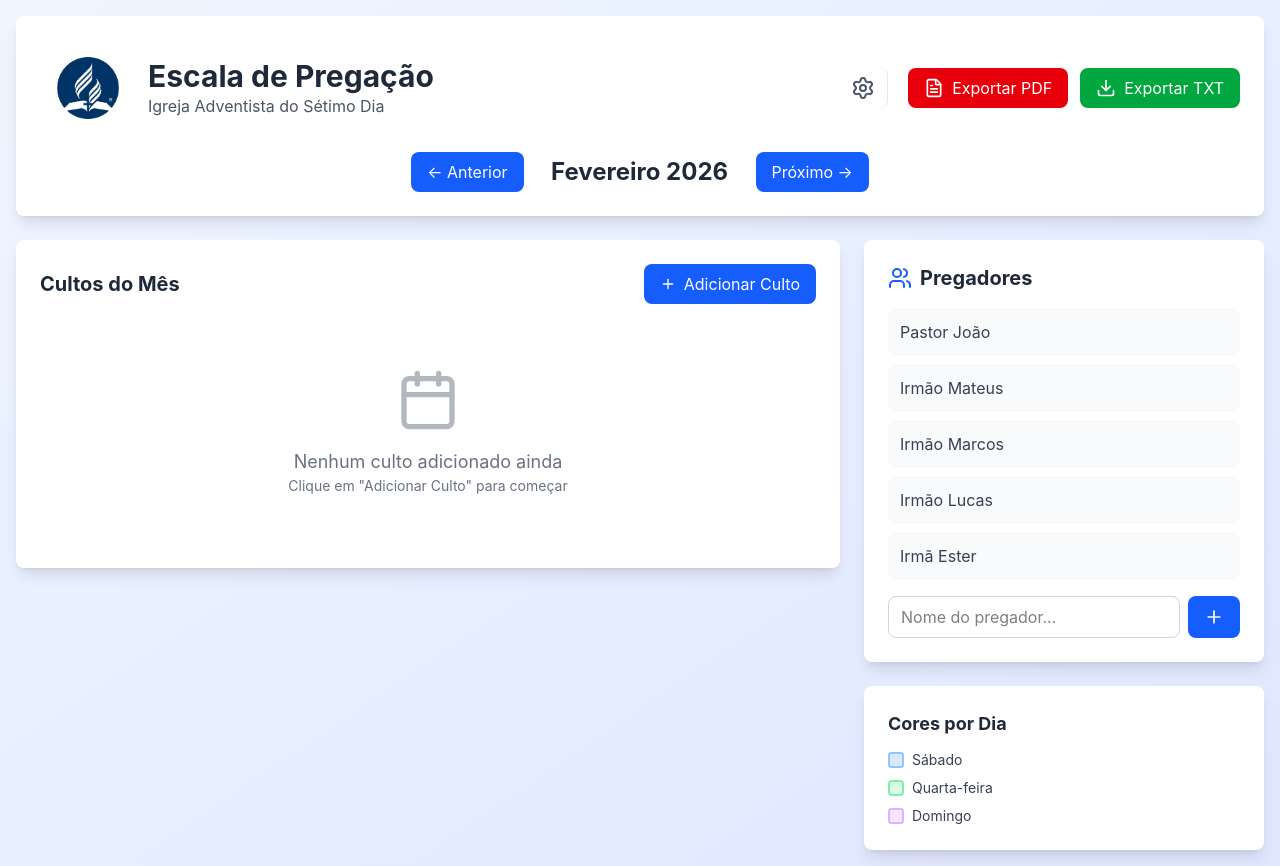
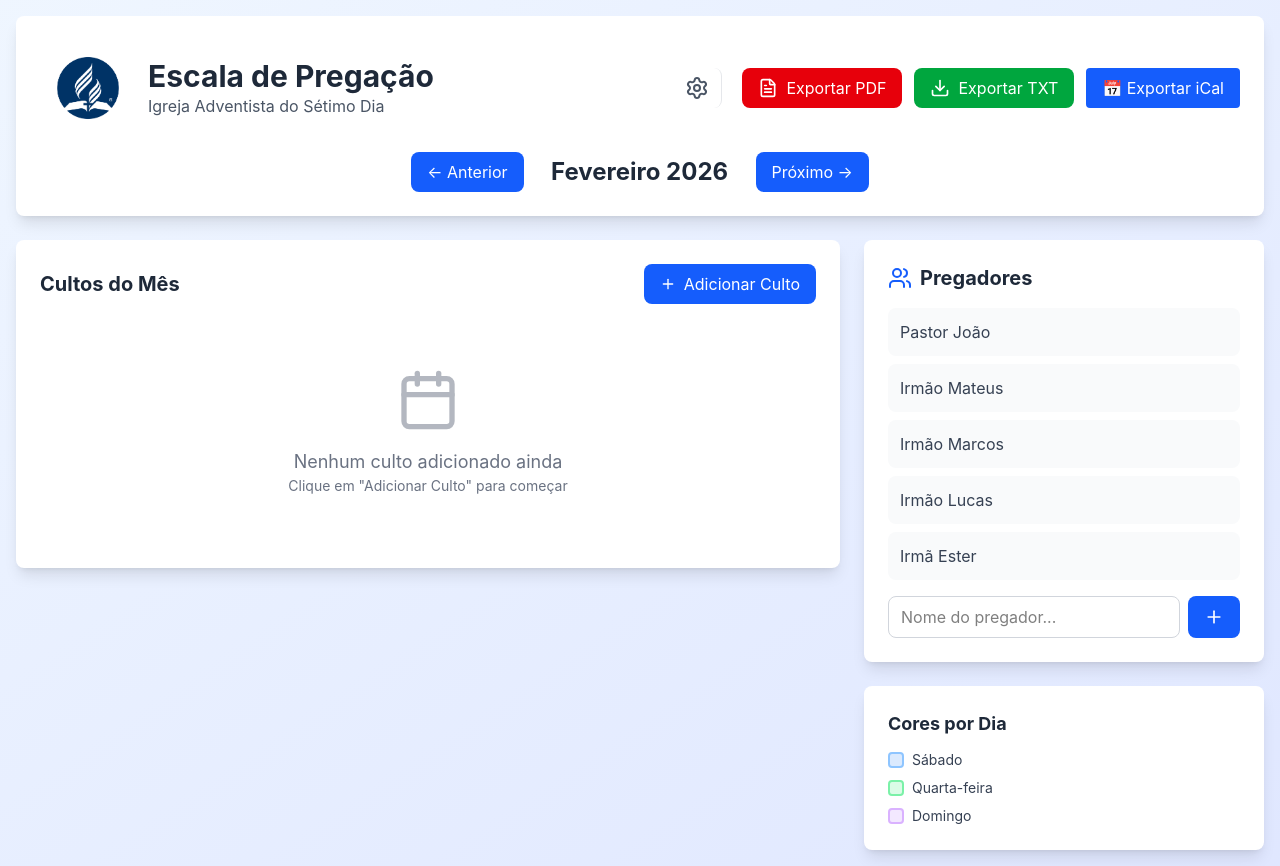
Before and after one commit to oadrianrabelo/escala-pregacao, a Next.js app: page / in a window 1280 px wide. Built offline with nearby package versions, Linux system fonts and the light colour scheme.

Commit message:
feat(ical): adicionar exportacao de cultos em iCal (`.ics`)

```diff
--- a/src/components/EscalaPregacao/Header.tsx
+++ b/src/components/EscalaPregacao/Header.tsx
@@ -1,13 +1,15 @@
 "use client";
 import React from "react";
 import { Calendar, Download, FileText, Settings } from "lucide-react";
-import { MESES } from "@/types/culto";
+import { Culto, MESES } from "@/types/culto";
 import Image from "next/image";
 import { useConfig } from "../../../context/ConfigContext";
+import { exportarIcal } from "@/utils/exportarIcal";
 
 interface HeaderProps {
   mesAtual: number;
   anoAtual: number;
+  cultos: Culto[];
   onMudarMes: (direcao: number) => void;
   onExportarTexto: () => void;
   onExportarPDF: () => void;
@@ -17,14 +19,14 @@ interface HeaderProps {
 export const Header: React.FC<HeaderProps> = ({
   mesAtual,
   anoAtual,
+  cultos,
   onMudarMes,
   onExportarTexto,
   onExportarPDF,
-  onAbrirConfiguracao
+  onAbrirConfiguracao,
 }) => {
   const { nomeIgreja } = useConfig();
   return (
-
     <div className="bg-white rounded-lg shadow-lg p-6 mb-6">
       <div className="flex items-center justify-between mb-4">
         <div className="flex items-center gap-3">
@@ -50,7 +52,6 @@ export const Header: React.FC<HeaderProps> = ({
             title="Configurações"
           >
             <Settings className="w-6 h-6" />
-
           </button>
           <button
             onClick={onExportarPDF}
@@ -66,11 +67,14 @@ export const Header: React.FC<HeaderProps> = ({
             <Download className="w-5 h-5" />
             Exportar TXT
           </button>
+          <button
+            onClick={() => exportarIcal(cultos)}
+            className="px-4 py-2 bg-blue-600 text-white rounded hover:bg-blue-700"
+          >
+            📅 Exportar iCal
+          </button>
         </div>
       </div>
-
-
-
 
       {/* Seletor de Mês */}
       <div className="flex items-center justify-center gap-4">
--- /dev/null
+++ b/src/utils/exportarIcal.ts
@@ -0,0 +1,39 @@
+import { Culto } from "@/types/culto";
+
+export function exportarIcal(cultos: Culto[]): void {
+  const events = cultos.map((culto) => {
+    const dtStart = new Date(culto.data);
+    const dtEnd = new Date(culto.data);
+    dtEnd.setHours(dtEnd.getHours() + 1);
+
+    const formatDate = (date: Date) =>
+      date.toISOString().replace(/[-:.]/g, "").split("Z")[0];
+
+    const description = `Pregador: ${culto.pregador || "N/A"}${culto.observacoes ? ` | ${culto.observacoes}` : ""}`;
+
+    return `BEGIN:VEVENT
+    UID:${culto.id}@escala-pregacao
+    DTSTART:${formatDate(dtStart)}
+    DTEND:${formatDate(dtEnd)}
+    SUMMARY:Culto
+    DESCRIPTION:${description}
+    END:VEVENT`;
+  });
+
+  const ics = `BEGIN:VCALENDAR
+  VERSION:2.0
+  PROID:-//Escala de Pregação//PT
+  CALSCALE:GREGORIAN
+  ${events.join("\n")}
+  END:VCALENDAR`;
+
+  const blob = new Blob([ics], { type: "text/calendar" });
+  const url = URL.createObjectURL(blob);
+  const link = document.createElement("a");
+  link.href = url;
+  link.download = `cultos-${new Date().toISOString().split("T")[0]}.ics`;
+  document.body.appendChild(link);
+  link.click();
+  document.body.removeChild(link);
+  URL.revokeObjectURL;
+}
```
